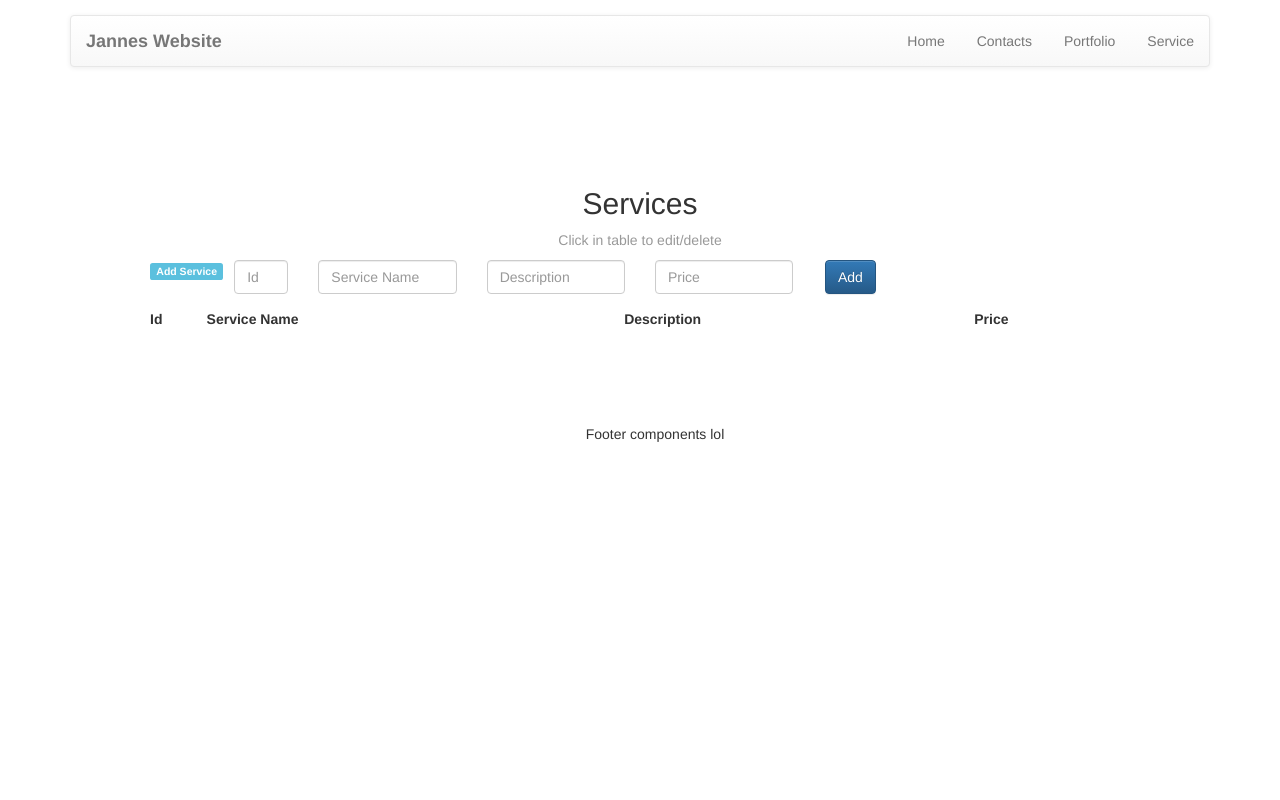
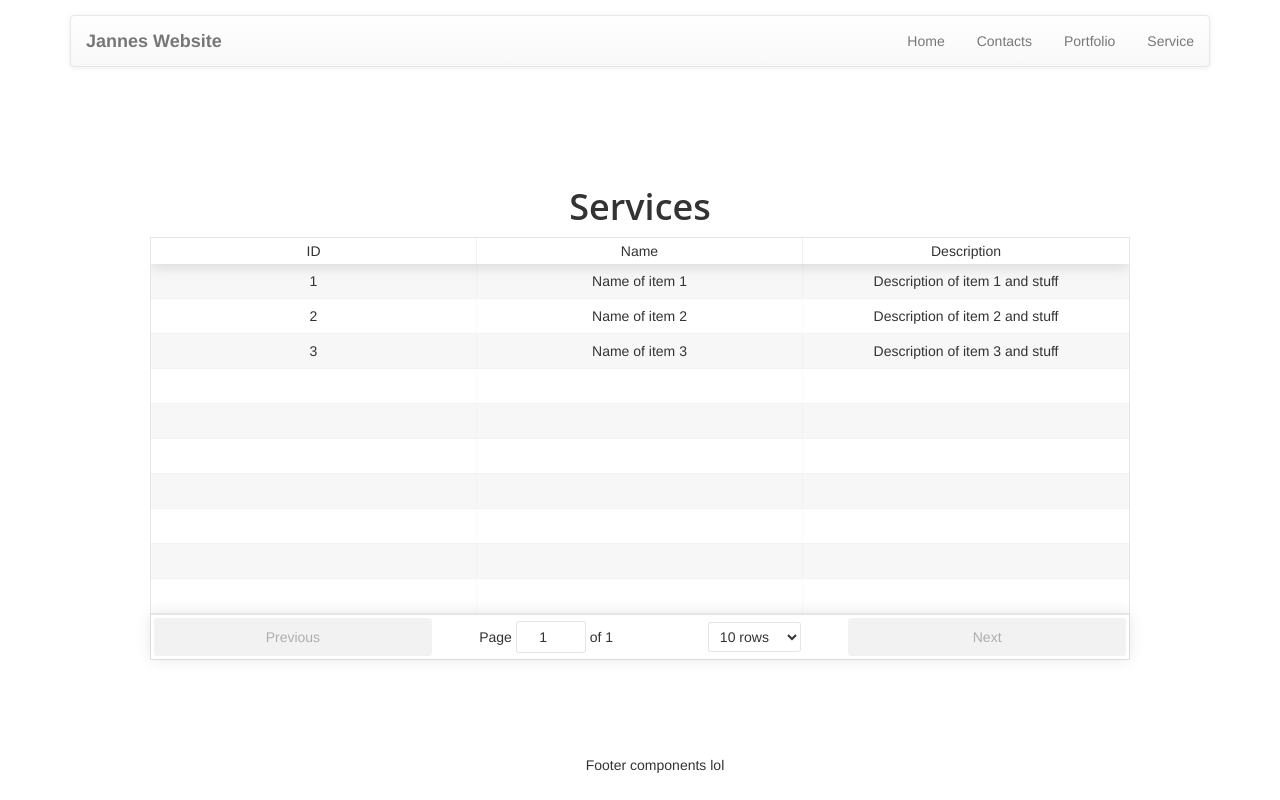
Before and after one commit to shaotime/Jannes-Website, a React (Create React App) app: page /service in a window 1280 px wide. Built offline with nearby package versions, Linux system fonts and the light colour scheme.

Commit message:
Replaced the Service Table
I forgot React is so lightweight that I don't even have to build my own tables anymore! Phew bless up components

-also fixed some package-lock/package issues, npm auditing is fun etc etc

```diff
--- /dev/null
+++ b/src/Components/PageComponent/Features/ServiceFeatures/DummyItems.json
@@ -0,0 +1,19 @@
+
+
+[
+  {
+    "id": 1,
+    "name": "Name of item 1",
+    "description": "Description of item 1 and stuff"
+  },
+  {
+    "id": 2,
+    "name": "Name of item 2",
+    "description": "Description of item 2 and stuff"
+  },
+  {
+    "id": 3,
+    "name": "Name of item 3",
+    "description": "Description of item 3 and stuff"
+  }
+]
--- a/src/Components/PageComponent/Features/ServiceFeatures/ServiceTable.jsx
+++ b/src/Components/PageComponent/Features/ServiceFeatures/ServiceTable.jsx
@@ -1,62 +1,42 @@
 import React, { Component } from 'react';
+import ReactTable from 'react-table';
+import "react-table/react-table.css";
 
-class EditableDescription extends Component {
+class ServiceTable extends Component {
+
+  constructor(props){
+    super(props);
+    var customData = require('./DummyItems.json');
+    this.state={
+      data: customData
+    };
+  }
 
   render() {
+    const {data} = this.state;
     return(
-    <div>
-      <div className="row">
-        <div className="col-md-12">
-          <h2>Services</h2>
-          <p>Click in table to edit/delete</p>
-        </div>
+      <div>
+        <ReactTable
+          data={data}
+          columns={[
+            {
+              Header: "ID",
+              accessor: "id"
+            },
+            {
+              Header: "Name",
+              accessor: "name"
+            },
+            {
+              Header: 'Description',
+              accessor: "description"
+            }
+          ]}
+          defaultPageSize={10}
+          className="-striped -highlight"
+        />
       </div>
-
-      <div className="row">
-        <div className="col-md-12">
-          <div className="form-group">
-            <div className="row">
-              <div className="col-md-1">
-                <span className="label label-info">Add Service</span>
-              </div>
-              <div className="col-md-1">
-                <input id="id" type="text" className="form-control" placeholder="Id" />
-              </div>
-              <div className="col-md-2">
-                <input id="serviceName" type="text" className="form-control" placeholder="Service Name" />
-              </div>
-              <div className="col-md-2">
-                <input id="description" type="text" className="form-control" placeholder="Description" />
-              </div>
-              <div className="col-md-2">
-                <input id="price" type="text" className="form-control" placeholder="Price" />
-              </div>
-              <div className="col-md-1">
-                <button id="add" type="button" className="btn btn-primary">Add</button>
-              </div>
-            </div>
-          </div>
-        </div>
-      </div>
-
-      <div className="row">
-        <div className="col-md-12">
-          <table id="services" className="stripe" width="100%">
-            <thead>
-              <tr>
-                <th>Id</th>
-                <th>Service Name</th>
-                <th>Description</th>
-                <th>Price</th>
-              </tr>
-            </thead>
-            <tbody>
-            </tbody>
-          </table>
-        </div>
-      </div>
-    </div>
     );
   }
 }
-export default EditableDescription;
+export default ServiceTable;
--- a/src/Components/PageComponent/ServicePage.jsx
+++ b/src/Components/PageComponent/ServicePage.jsx
@@ -7,6 +7,7 @@ class ServicePage extends Component {
     return (
       <div className="Service">
         <div className="lander">
+        <h1>Services</h1>
           <ServiceTable />
         </div>
       </div>
```
Also changed, not shown: package.json (+5 -4 lines), 1 other file (tests, documents, lock files or other folders).
